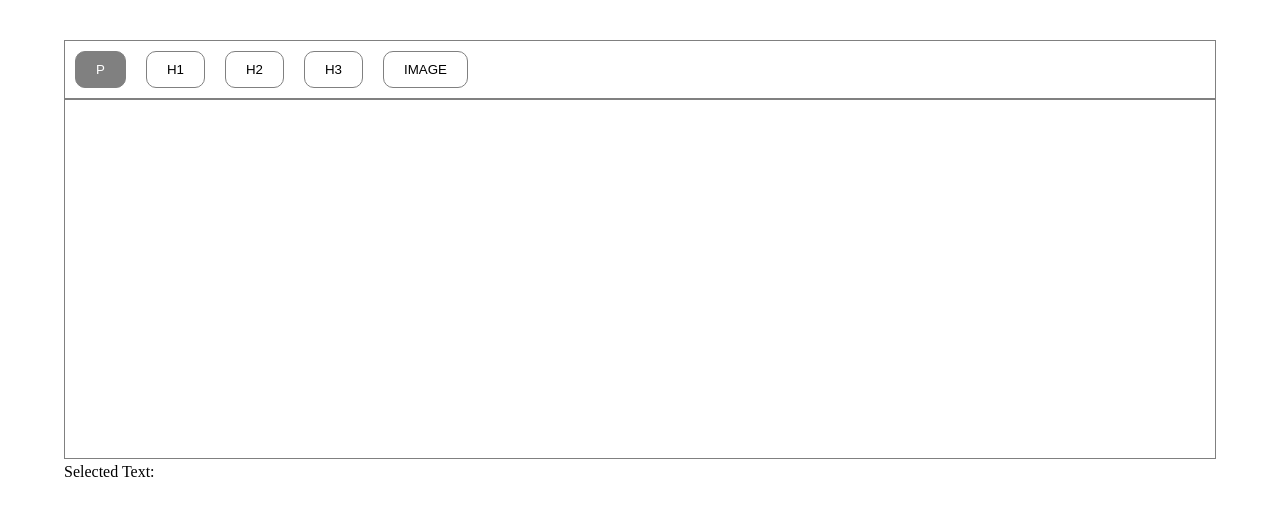
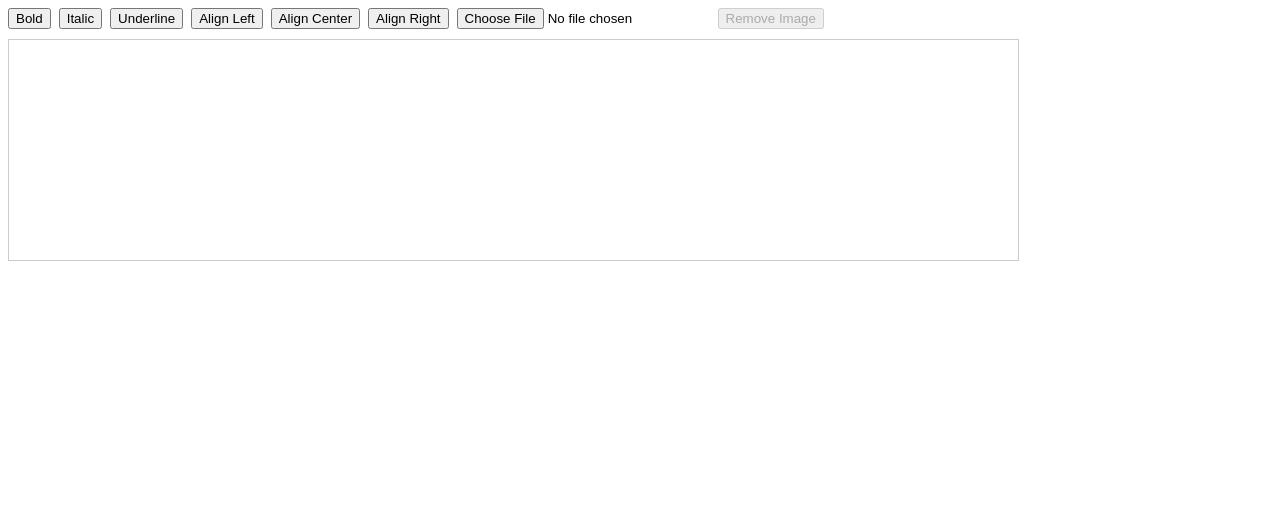
Before and after one commit to nurulislamrimon/my-editor-WYSIWYG, a React (Vite) app: page / in a window 1280 px wide. Shown: the top 516 px of the page. Built offline with nearby package versions, Linux system fonts and the light colour scheme.

Commit message:
markup style editor init

```diff
--- a/src/App.jsx
+++ /dev/null
@@ -1,74 +0,0 @@
-import { useEffect, useRef, useState } from "react";
-
-function App() {
-  const tags = { P: "p", H1: "h1", H2: "h2", H3: "h3", IMAGE: "img" };
-  const [selectedTag, setSelectedTag] = useState(tags.P); // Default tag is 'p'
-  const [editorData, setEditorData] = useState("");
-  const [selectedText, setSelectedText] = useState("");
-  const editorRef = useRef(null);
-
-  // handle selected text
-  useEffect(() => {
-    const editor = editorRef.current;
-
-    const handleSelection = () => {
-      const { selectionStart, selectionEnd, value } = editor;
-      if (selectionStart !== selectionEnd) {
-        setSelectedText(value.substring(selectionStart, selectionEnd));
-      }
-    };
-
-    editor.addEventListener("select", handleSelection);
-
-    // Cleanup listener on unmount
-    return () => {
-      editor.removeEventListener("select", handleSelection);
-    };
-  }, []);
-
-  // Focus on the textarea when label is clicked
-  const handleLabelClick = () => {
-    if (editorRef.current) {
-      editorRef.current.focus();
-    }
-  };
-
-  const handleKeyDown = (event) => {
-    if (event.key === "Enter") {
-      console.log("Enter key pressed");
-    }
-  };
-
-  return (
-    <main>
-      <div className="editor-container">
-        <label
-          htmlFor="es-editor"
-          className="es-editor-header"
-          onClick={handleLabelClick}
-        >
-          {Object.entries(tags).map(([k, v]) => (
-            <button
-              key={v}
-              onClick={() => setSelectedTag(v)}
-              className={selectedTag === v ? "selected" : ""}
-            >
-              {k}
-            </button>
-          ))}
-        </label>
-        <textarea
-          ref={editorRef}
-          name="es-editor"
-          onKeyDown={handleKeyDown}
-          id="es-editor"
-        ></textarea>
-        <div>
-          <p>Selected Text: {selectedText}</p>
-        </div>
-      </div>
-    </main>
-  );
-}
-
-export default App;
--- /dev/null
+++ b/src/Editor.jsx
@@ -0,0 +1,96 @@
+import { useState, useRef } from "react";
+import EditorMarkup from "./EditorMarkup";
+
+function Editor() {
+  const [content, setContent] = useState("");
+  const editorRef = useRef(null);
+  const [selectedImage, setSelectedImage] = useState(null);
+
+  // set input
+  const handleSetInputInState = () => {
+    setContent(editorRef.current.innerHTML);
+  };
+  // handle focus editor
+  const focusEditor = () => {
+    editorRef.current.focus();
+  };
+
+  // handle toolbar clicked
+  const handleToolbarClick = (event) => {
+    if (event.target.tagName === "BUTTON") {
+      document.execCommand(event.target.value.toLowerCase());
+      focusEditor();
+    }
+  };
+  // handle insert image in markup
+  const insertImageInMarkup = (imageUrl) => {
+    const editor = editorRef.current;
+
+    // Save the current selection and range
+    const selection = window.getSelection();
+
+    // Insert the image
+    document.execCommand("insertImage", false, imageUrl);
+
+    // Create a text node after the image to ensure you can type immediately after it
+    const image =
+      editor.getElementsByTagName("img")[
+        editor.getElementsByTagName("img").length - 1
+      ];
+
+    if (image) {
+      // Create a new text node and insert it after the image
+      const textNode = document.createTextNode("\u00A0"); // Non-breaking space
+      image.parentNode.insertBefore(textNode, image.nextSibling);
+
+      // Move cursor to the newly created text node
+      const newRange = document.createRange();
+      newRange.setStart(textNode, 0); // Set cursor at the start of the text node
+      newRange.collapse(true);
+      selection.removeAllRanges();
+      selection.addRange(newRange);
+    }
+
+    // Update content state
+    handleSetInputInState();
+  };
+  // handle upload image in the server and insert
+  const handleImageUpload = async (event) => {
+    focusEditor();
+    const file = event.target.files[0];
+    const formData = new FormData();
+    formData.append("image", file);
+    const imageURL = URL.createObjectURL(file);
+    insertImageInMarkup(imageURL);
+  };
+  // handle clicked image to remove
+  const handleImageClick = (event) => {
+    if (event.target.tagName === "IMG") {
+      setSelectedImage(event.target);
+    } else {
+      setSelectedImage(null);
+    }
+  };
+  // handle remove image
+  const handleRemoveImage = () => {
+    if (selectedImage) {
+      selectedImage.remove();
+      setSelectedImage(null);
+      handleSetInputInState();
+    }
+  };
+
+  return (
+    <EditorMarkup
+      editorRef={editorRef}
+      handleToolbarClick={handleToolbarClick}
+      handleSetInputInState={handleSetInputInState}
+      handleImageUpload={handleImageUpload}
+      handleImageClick={handleImageClick}
+      handleRemoveImage={handleRemoveImage}
+      selectedImage={selectedImage}
+    />
+  );
+}
+
+export default Editor;
--- /dev/null
+++ b/src/EditorMarkup.jsx
@@ -0,0 +1,77 @@
+/* eslint-disable react/prop-types */
+import "./editor.css";
+
+function EditorMarkup({
+  editorRef,
+  handleToolbarClick,
+  handleSetInputInState,
+  handleImageUpload,
+  handleImageClick,
+  handleRemoveImage,
+  selectedImage,
+}) {
+  return (
+    <div className="es--editor-container">
+      {/* Toolbar with formatting, alignment, and image upload */}
+      <div className="toolbar">
+        <button onClick={handleToolbarClick} value="bold" aria-label="Bold">
+          Bold
+        </button>
+        <button onClick={handleToolbarClick} value="italic" aria-label="Italic">
+          Italic
+        </button>
+        <button
+          onClick={handleToolbarClick}
+          value="underline"
+          aria-label="Underline"
+        >
+          Underline
+        </button>
+        <button
+          onClick={handleToolbarClick}
+          value="justifyLeft"
+          aria-label="Align Left"
+        >
+          Align Left
+        </button>
+        <button
+          onClick={handleToolbarClick}
+          value="justifyCenter"
+          aria-label="Align Center"
+        >
+          Align Center
+        </button>
+        <button
+          onClick={handleToolbarClick}
+          value="justifyRight"
+          aria-label="Align Right"
+        >
+          Align Right
+        </button>
+        <input
+          type="file"
+          onChange={handleImageUpload}
+          aria-label="Upload Image"
+        />
+        <button
+          onClick={handleRemoveImage}
+          disabled={!selectedImage}
+          aria-label="Remove Image"
+        >
+          Remove Image
+        </button>
+      </div>
+
+      {/* The contentEditable div where users type */}
+      <div
+        ref={editorRef}
+        onInput={handleSetInputInState}
+        onClick={handleImageClick}
+        contentEditable
+        className="editor-content"
+      />
+    </div>
+  );
+}
+
+export default EditorMarkup;
--- /dev/null
+++ b/src/editor.css
@@ -0,0 +1,17 @@
+.es--editor-container {
+  width: 80%;
+}
+
+.es--editor-container .toolbar {
+  display: flex;
+  gap: 8px;
+  margin-bottom: 10px;
+}
+
+.es--editor-container .editor-content {
+  border: 1px solid #ccc;
+  padding: 10px;
+  min-height: 200px;
+  max-height: calc(100vh - 100px);
+  overflow-y: auto;
+}
--- a/src/index.css
+++ /dev/null
@@ -1,45 +0,0 @@
-* {
-  margin: 0;
-  padding: 0;
-  box-sizing: border-box;
-}
-body {
-  height: 100vh;
-  display: flex;
-  justify-content: center;
-  align-items: center;
-}
-main {
-  height: 90vh;
-  width: 90vw;
-}
-.editor-container {
-  height: 100%;
-  width: 100%;
-}
-.es-editor-header {
-  border: 1px solid gray;
-  display: flex;
-  padding: 10px;
-  gap: 20px;
-}
-.es-editor-header button {
-  padding: 10px 20px;
-  border: 1px solid gray;
-  background-color: inherit;
-  cursor: pointer;
-  border-radius: 10px;
-}
-.es-editor-header button.selected {
-  background-color: gray;
-  color: white;
-}
-
-#es-editor {
-  resize: none;
-  height: 50%;
-  width: 100%;
-  border: 1px solid gray;
-  padding: 10px;
-  font-size: 20px;
-}
--- a/src/main.jsx
+++ b/src/main.jsx
@@ -1,10 +1,9 @@
-import { StrictMode } from 'react'
-import { createRoot } from 'react-dom/client'
-import App from './App.jsx'
-import './index.css'
+import { StrictMode } from "react";
+import { createRoot } from "react-dom/client";
+import Editor from "./Editor";
 
-createRoot(document.getElementById('root')).render(
+createRoot(document.getElementById("root")).render(
   <StrictMode>
-    <App />
-  </StrictMode>,
-)
+    <Editor />
+  </StrictMode>
+);
```
